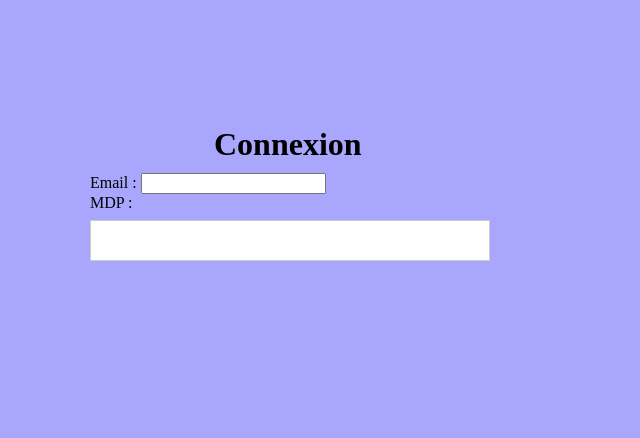
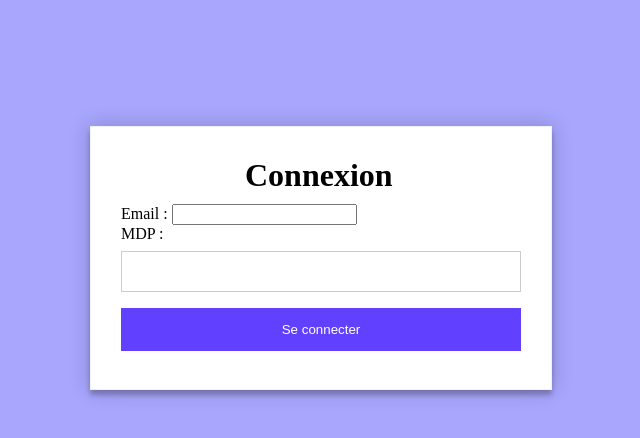
Before and after one commit to Kathleen91/Garage, a PHP site: page / in a window 1280 px wide. Shown: the top 438 px of the page, without its empty margins (350-990 px from the left). Run offline with PHP 8.4, Linux system fonts and the light colour scheme.

Commit message:
enleve le M

```diff
--- a/connecter.html
+++ b/connecter.html
@@ -82,7 +82,8 @@
     <h1 class="titre">Info Utilisateur :</h1>
 
     <div class="center-div">
-        <label for="nom">Nom : </label><input type="text" id="nom" name="nom"><br>
+        <label for="nom">Nom : </label>
+        <input type="text" id="nom" name="nom"><br>
         <label for="prenom">Prénom : </label>
         <input type="text" id="prenom" name="prenom"><br><br>
         <label for="mdp">MDP : </label>
--- a/index.html
+++ b/index.html
@@ -27,7 +27,7 @@
         }
 
         /* Full-width inputs */
-        input[type=text], input[type=password] {
+        input[type=text], input[type=mdp] {
             width: 100%;
             padding: 12px 20px;
             margin: 8px 0;
@@ -38,7 +38,7 @@
 
         /* Set a style for all buttons */
         input[type=submit] {
-            background-color: #53af57;
+            background-color: #6140FF;
             color: white;
             padding: 14px 20px;
             margin: 8px 0;
@@ -48,19 +48,24 @@
         }
         input[type=submit]:hover {
             background-color: white;
-            color: #53af57;
-            border: 1px solid #53af57;
+            color: #6140FF;
+            border: 1px solid #6140FF;
         }
     </style>
   </head>
 
   <body>
     <div id="container">
-      <h1>Connexion</h1>
-      <label for="mail">Email :</label>
-      <input type="email" id="mail" name="mail"><br>
-      <label for="mdp">MDP :</label>
-      <input type="text" id="mdp" name="mdp">
+      <form action="login.php" method="POST">
+        <h1>Connexion</h1>
+
+        <label for="mail">Email :</label>
+        <input type="email" id="mail" name="mail"><br>
+        <label for="mdp">MDP :</label>
+        <input type="text" id="mdp" name="mdp"><br>
+
+        <input type="submit" id='submit' value='Se connecter' >
+      </form>
     </div>
   </body>
 </html>
--- a/login.php
+++ b/login.php
@@ -1,6 +1,6 @@
 <?php
 
-  if(($_POST['mail'] == "mailbidon@cemail.con") && ($_POST['mdp'] == "ggbg")) {
+  if(($_POST['mail'] == "mail@mail.fr") && ($_POST['mdp'] == "ggbg")) {
     die("test validé");
   }
 ?>
```
